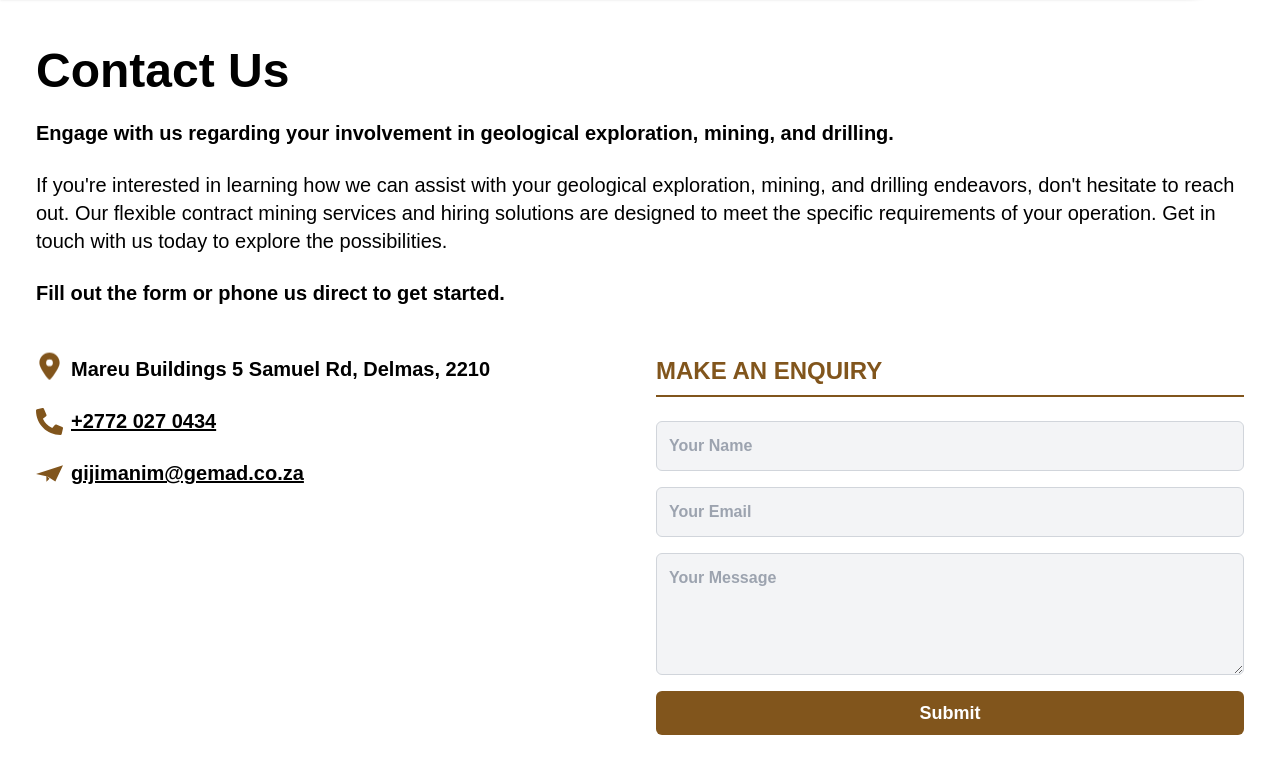
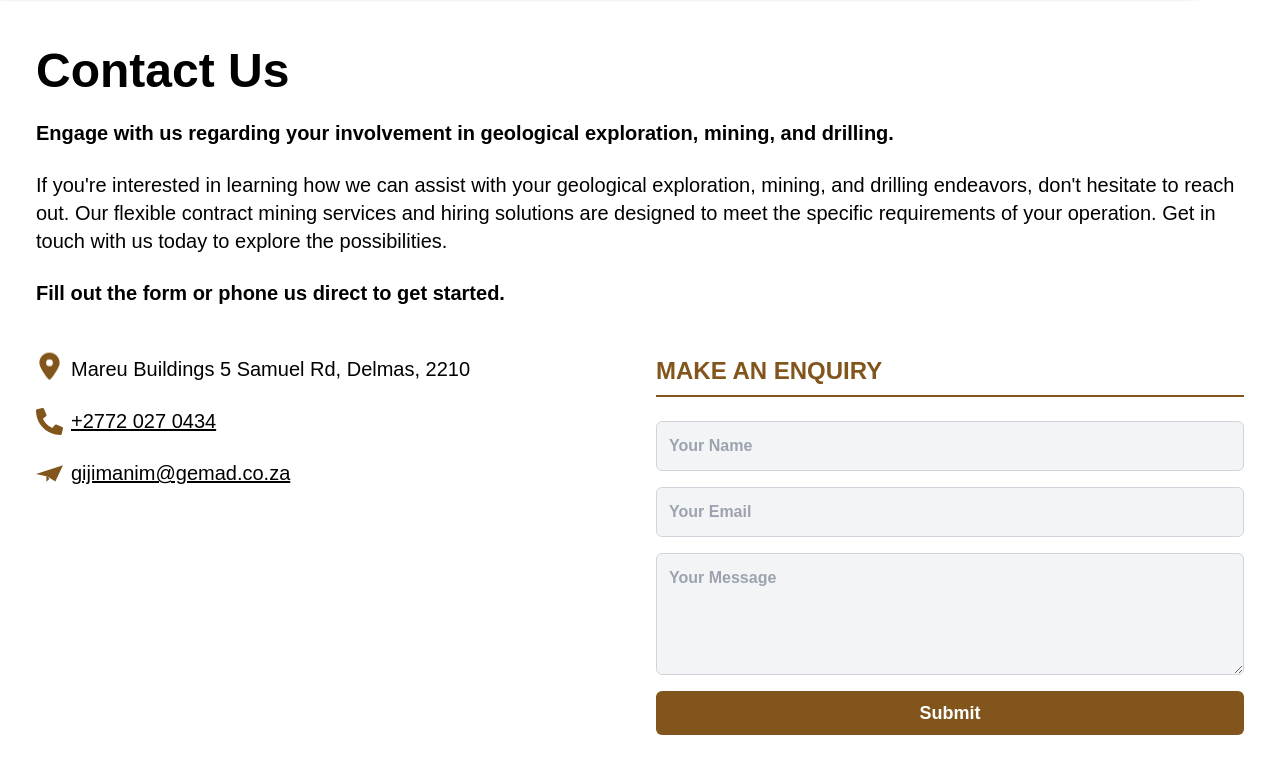
Before and after one commit to munashex/gemad, a React (Vite) app: page /contact in a window 1280 px wide. Shown: the part 561-1334 px from the top of the page. Built offline with nearby package versions, Linux system fonts and the light colour scheme; what tailwindcss-animated would draw is missing.

Commit message:
remove font-weight

```diff
--- a/src/Pages/Contact.jsx
+++ b/src/Pages/Contact.jsx
@@ -29,15 +29,15 @@ function Contact() {
     <div className="flex flex-col gap-y-6 col">
      <span className="inline-flex items-center space-x-2">
       <FaLocationDot color="#81551c" size={27} className="animate-bounce"/>
-      <h1 className="md:text-xl  font-bold">Mareu Buildings 5 Samuel Rd, Delmas, 2210</h1>
+      <h1 className="md:text-xl ">Mareu Buildings 5 Samuel Rd, Delmas, 2210</h1>
      </span>
      <span className="inline-flex items-center space-x-2">
       <FaPhoneAlt color="#81551c" size={27} />
-      <a href="tel:+27720270434" className="font-bold hover:text-[#81551c] md:text-xl decoration underline">+2772 027 0434</a>
+      <a href="tel:+27720270434" className=" hover:text-[#81551c] md:text-xl decoration underline">+2772 027 0434</a>
      </span>
      <span className="inline-flex items-center space-x-2">
       <SiMinutemailer color="#81551c" size={27} />
-      <a href="mailto:gijimanim@gemad.co.za" className="md:text-xl font-bold  decoration underline hover:text-[#81551c]">gijimanim@gemad.co.za</a>
+      <a href="mailto:gijimanim@gemad.co.za" className="md:text-xl   decoration underline hover:text-[#81551c]">gijimanim@gemad.co.za</a>
      </span>
     </div>
 
```
